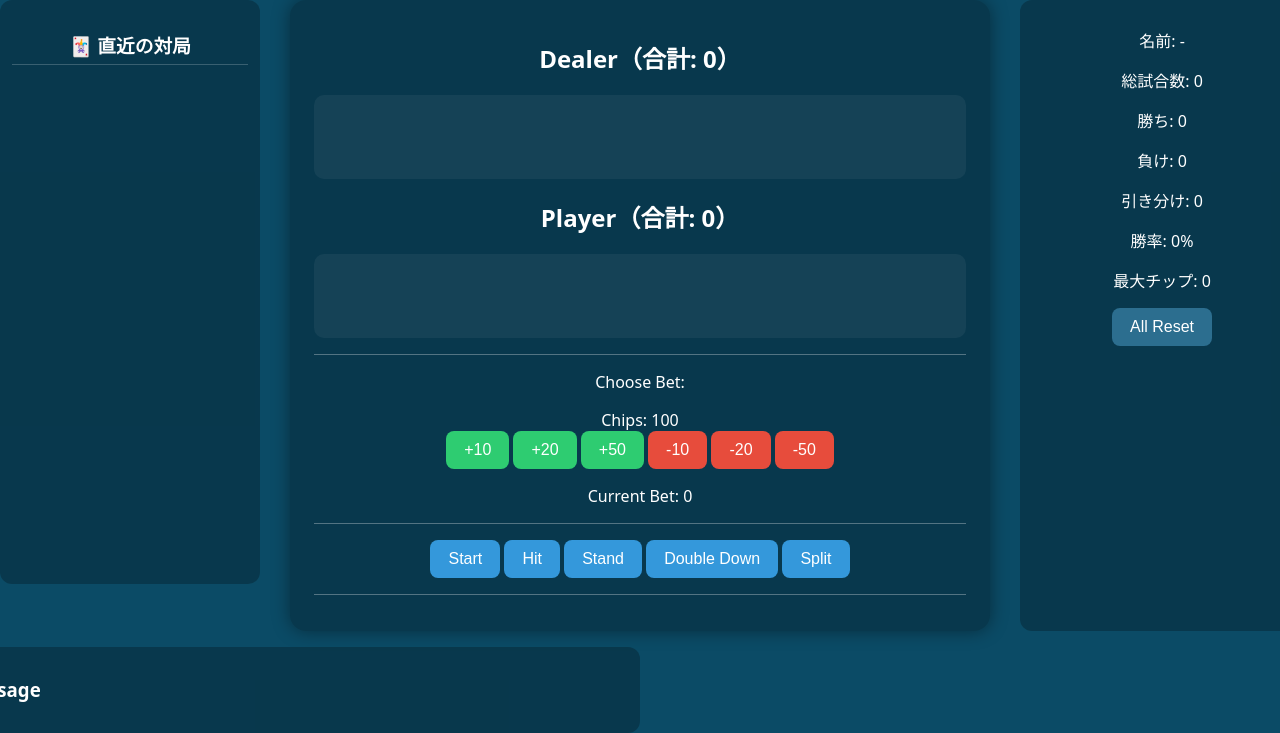
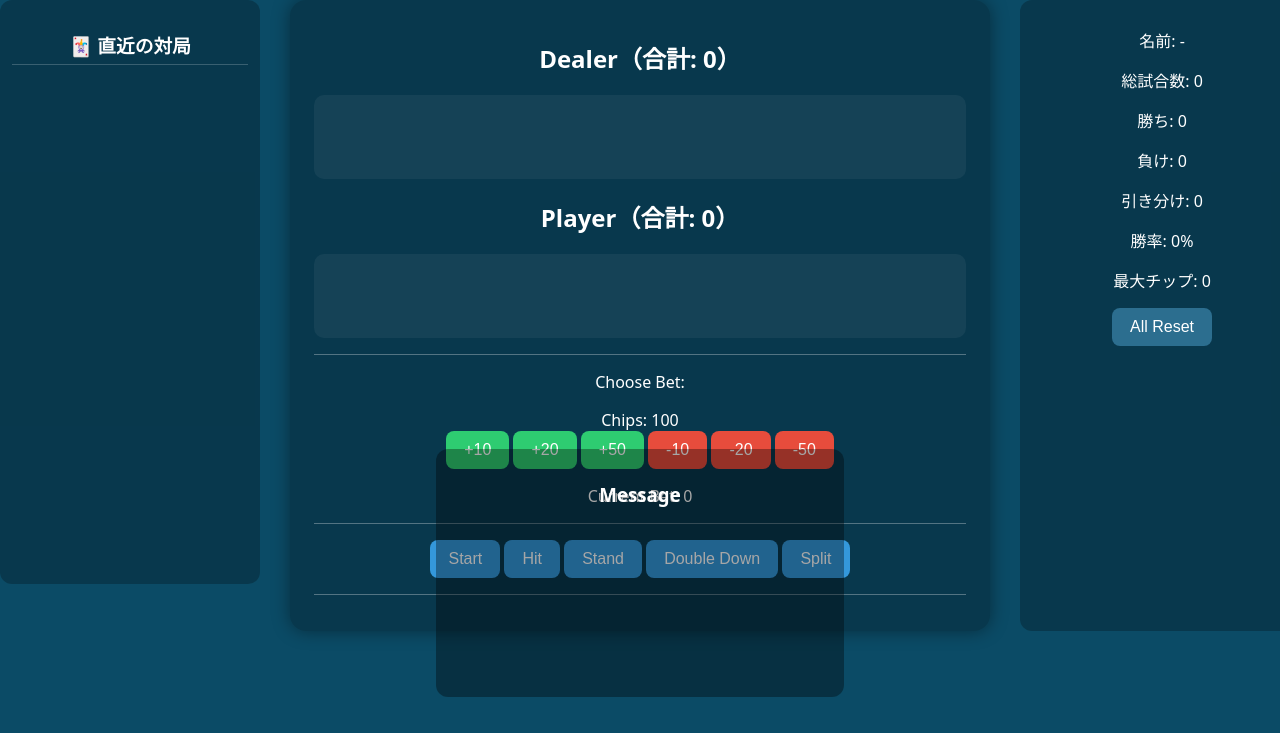
Before and after one commit to FAVNakaihideaki/blackjack, a website with bundled scripts: page index.html in a window 1280 px wide. Shown: the part 83-816 px from the top of the page. Built offline with nearby package versions, Linux system fonts and the light colour scheme; a script that the page names is missing.

Commit message:
メッセージ欄中央下固定

```diff
--- a/css/style.css
+++ b/css/style.css
@@ -125,19 +125,6 @@ hr {
 .draw { color: #FFD966; }
 
 /* ===============================
-   Message
-=============================== */
-
-#message-area {
-  margin-top: 16px;
-}
-
-#message {
-  text-align: left;
-  line-height: 1.4;
-}
-
-/* ===============================
    Buttons
 =============================== */
 
@@ -155,13 +142,31 @@ button:disabled {
 }
 
 /* ===============================
-   Message（右下固定）
+   Message（中央下固定）
 =============================== */
 
 #message-area {
-  left: 50%;
+  position: fixed;
+
+  left: 50vw;               /* 画面基準で中央 */
+  bottom: 20px;
   transform: translateX(-50%);
-  bottom: 20px;
+
+  width: 380px;
+  min-height: 220px;
+  max-height: 360px;
+
+  padding: 14px;
+  background: rgba(0,0,0,0.35);
+  border-radius: 12px;
+
+  overflow-y: auto;
+  z-index: 1000;
+}
+
+#message {
+  text-align: left;
+  line-height: 1.4;
 }
 
 /* ===============================
```
